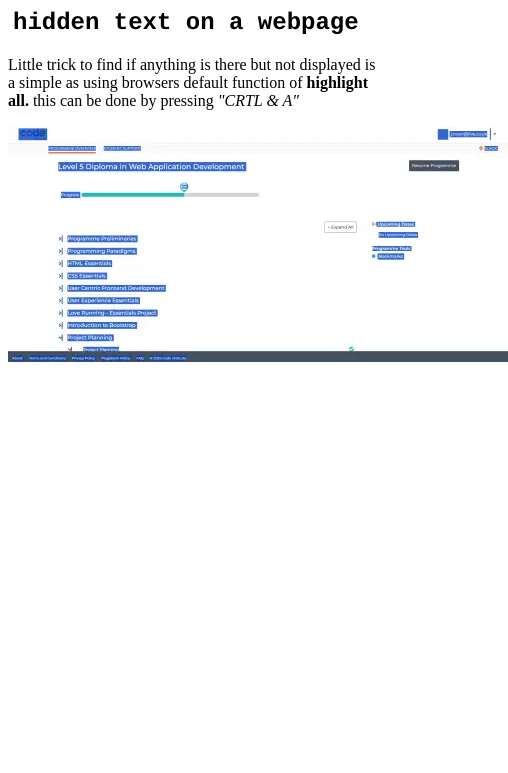
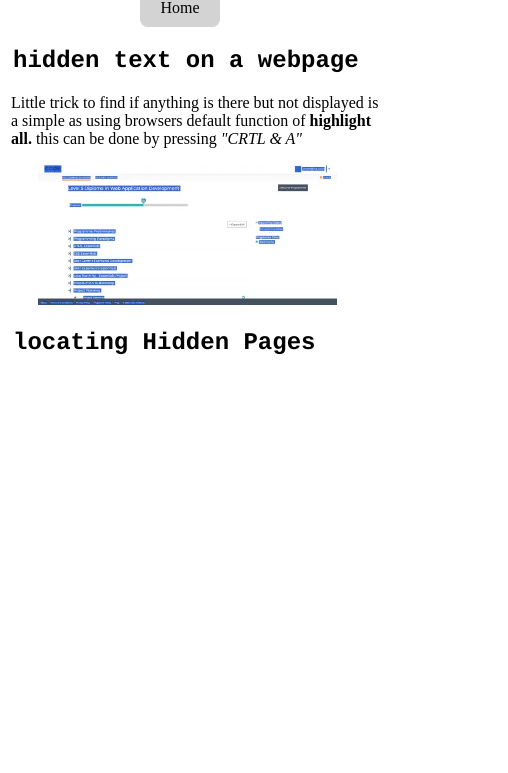
Before and after one commit to j-noon/horrorhouse, a plain HTML site: page examples.html in a window 390 px wide. Shown: the part 71-844 px from the top of the page, 508 px wide, since content can reach past the window. Drawn offline with Linux system fonts and the light colour scheme.

Commit message:
examples page button made fully responsive, main page btton positioned and link made

```diff
--- a/assests/css/styles.css
+++ b/assests/css/styles.css
@@ -1,4 +1,10 @@
+p {
+    margin-left: 3px;
+}
+
+
 /* header*/
+
 
 h1 {
     text-align: center;
@@ -6,16 +12,16 @@ h1 {
     text-decoration: underline;
 }
 
-#nav {
+.nav {
     position: absolute;
-    left: 60%;
-    top: 20px;
+    left: 36%;
+    top: 60px;
     text-decoration: underline;
     border-radius: 8px;
 }
 
 
-/* mian oage*/
+/* mian page*/
 h2 {
     font-family:'brush-script', Courier, monospace;
     margin-left: 5px;
@@ -60,6 +66,15 @@ h2 {
     top: 27%;
     display: none;
 }
+
+/*examples page*/
+
+#highlight-image {
+    width: 80%;
+    margin-left: 30px;
+}
+
+/*404 page*/
 
 #error-content {
    text-align: center;
@@ -114,6 +129,14 @@ h2 {
 }
 
 @media screen and (min-width: 768px) {
+
+    .nav {
+        position: absolute;
+        left: 45%;
+        top: 60px;
+        text-decoration: underline;
+        border-radius: 8px;
+    }
 
     #nugget {
         width: 10px;
--- a/examples.html
+++ b/examples.html
@@ -27,7 +27,13 @@
         <h1>Examples</h1>
         <div class="logo"><img id="logo-img" src="assests/images/8fb010f9-0c1a-4aa9-88d6-89e0caee8e6f-cutout.webp"
                 alt="horror house logo, its a spooky house with a read H next to"></div>
+
+                <a href="index.html" alt="example page button" class="nav" style="display: inline-block; background-color: lightgrey; color: black; padding: 10px 20px; text-decoration: none;">
+                    Home
+                  </a>
     </header>
+
+    <br>
     <!-- info space-->
     <div id="highlight-all">
 
@@ -35,7 +41,13 @@
         <p> Little trick to find if anything is there but not displayed is a simple as using browsers default function
             of <strong> highlight all.</strong> this can be done by pressing <em>"CRTL & A"</em> </p>
 
-            <img src="assests\images\ctrl-a-example.webp" alt="example of using ctrl a in a broswer">
+            <img id="highlight-image" src="assests\images\ctrl-a-example.webp" alt="example of using ctrl a in a broswer">
+
+    </div>
+
+    <div id="gobuster">
+
+        <h2> locating Hidden Pages</h2>
 
     </div>
 
```
Also changed, not shown: admin.html (+1 -1 lines), index.html (+3 -1 lines).
